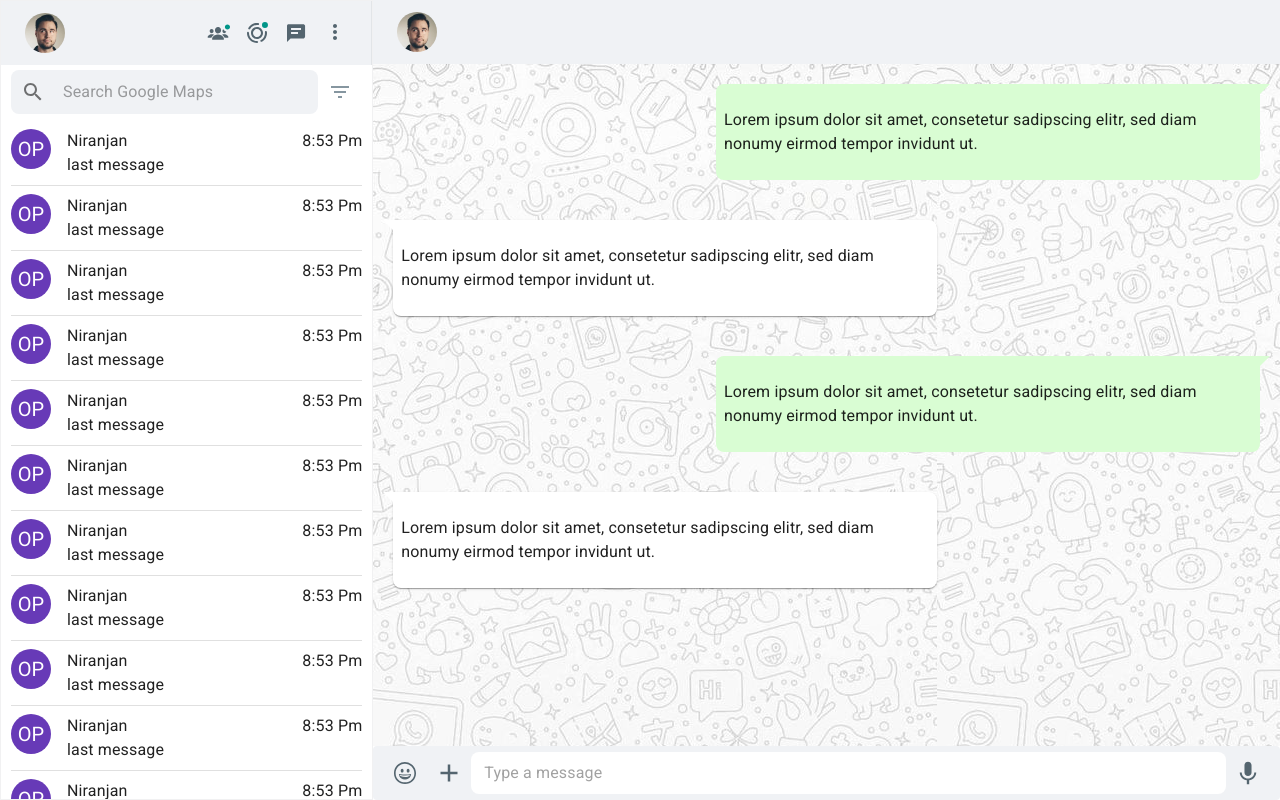
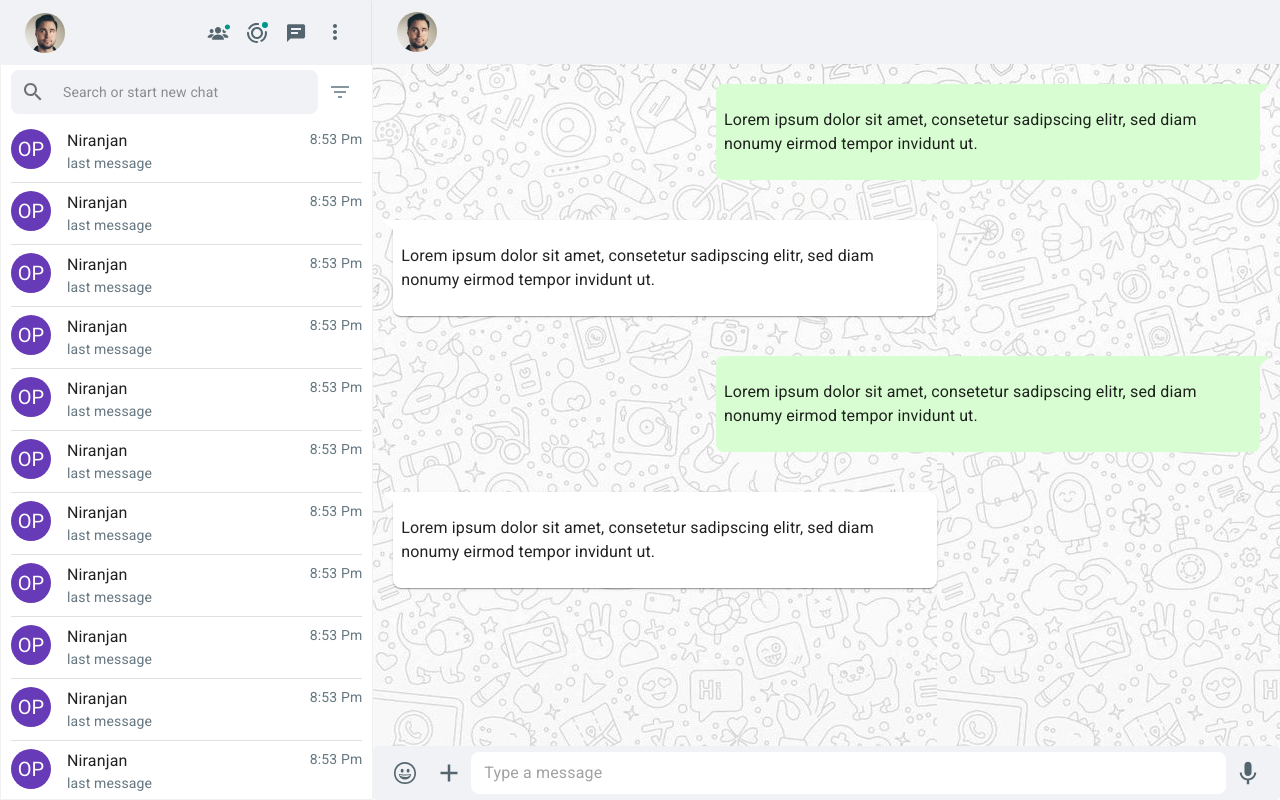
Before and after one commit to samakshgrover/whatsapp-clone, a React (Vite) app: page / in a window 1280 px wide. Built offline with nearby package versions, Linux system fonts and the light colour scheme.

Commit message:
Fix placeholder text colors, rename file index.css to main.css, create material ui theme.

```diff
--- a/src/components/ChatItem.jsx
+++ b/src/components/ChatItem.jsx
@@ -26,11 +26,11 @@ function ContactName() {
   return (
     <Stack sx={{ flex: 1 }}>
       <Box>Niranjan</Box>
-      <Box>last message</Box>
+      <Box sx={{ color: 'var(--secondary-color)', fontSize:'14px'}}>last message</Box>
     </Stack>
   );
 }
 
 function TimeComponent() {
-  return <div>8:53 Pm</div>;
+  return <Box sx={{color: 'var(--secondary-color)', fontSize:'14px'}}>8:53 Pm</Box>;
 }
--- a/src/components/Searchbar.jsx
+++ b/src/components/Searchbar.jsx
@@ -4,6 +4,7 @@ import IconButton from "@mui/material/IconButton";
 import SearchIcon from "@mui/icons-material/Search";
 import { FilterIcon } from "./icons/icons";
 import { Box } from "@mui/material";
+import { customColors } from "../constants";
 
 export function Searchbar() {
   return (
@@ -11,18 +12,32 @@ export function Searchbar() {
       elevation={0}
       sx={{ p: "5px 10px", display: "flex", alignItems: "center" }}
     >
-      <Box sx={{ background: "#f0f2f5", flex: 1, display: "flex", borderRadius:'8px' }}>
+      <Box
+        sx={{
+          background: customColors.color1,
+          flex: 1,
+          display: "flex",
+          borderRadius: "8px",
+        }}
+      >
         <IconButton type="button" sx={{ p: "10px" }} aria-label="search">
           <SearchIcon />
         </IconButton>
         <InputBase
-          sx={{ ml: 1, flex: 1 }}
-          placeholder="Search Google Maps"
-          inputProps={{ "aria-label": "search google maps" }}
+          sx={{
+            ml: 1,
+            flex: 1,
+            "& input::placeholder": {
+              color: "black",
+              fontSize: "14px",
+          }
+          }}
+          placeholder="Search or start new chat"
+          inputProps={{ "aria-label": "search chat" }}
         />
       </Box>
 
-      <IconButton sx={{ p: "10px", color: "#8696a0" }} aria-label="directions">
+      <IconButton sx={{ p: "10px", color: customColors.icon }} aria-label="directions">
         <FilterIcon />
       </IconButton>
     </Paper>
--- /dev/null
+++ b/src/constants.js
@@ -0,0 +1,5 @@
+// TODO: Add more custom colors from project to this file later.
+export const customColors = {
+  color1: "#f0f2f5",
+  icon: "#8696a0",
+};
--- a/src/index.css
+++ b/src/main.css
@@ -1,5 +1,6 @@
 :root{
   --scroll-bar-color: rgba(0,0,0,0.3);
+  --secondary-color: rgb(102, 119, 129);
 }
 
 /* Custom scrollbar  */
--- a/src/main.jsx
+++ b/src/main.jsx
@@ -1,15 +1,18 @@
-import React from 'react'
-import ReactDOM from 'react-dom/client'
-import App from './App.jsx'
-import { BrowserRouter } from 'react-router-dom'
-import { CssBaseline } from '@mui/material'
-import './index.css'
+import React from "react";
+import ReactDOM from "react-dom/client";
+import App from "./App.jsx";
+import { BrowserRouter } from "react-router-dom";
+import { CssBaseline, ThemeProvider } from "@mui/material";
+import "./main.css";
+import {theme} from './theme'
 
-ReactDOM.createRoot(document.getElementById('root')).render(
+ReactDOM.createRoot(document.getElementById("root")).render(
   <React.StrictMode>
     <CssBaseline />
     <BrowserRouter>
-      <App />
+      <ThemeProvider theme={theme}>
+        <App />
+      </ThemeProvider>
     </BrowserRouter>
-  </React.StrictMode>,
-)
+  </React.StrictMode>
+);
--- /dev/null
+++ b/src/theme.js
@@ -0,0 +1,3 @@
+import { createTheme } from "@mui/material";
+
+export const theme = createTheme({});
```
